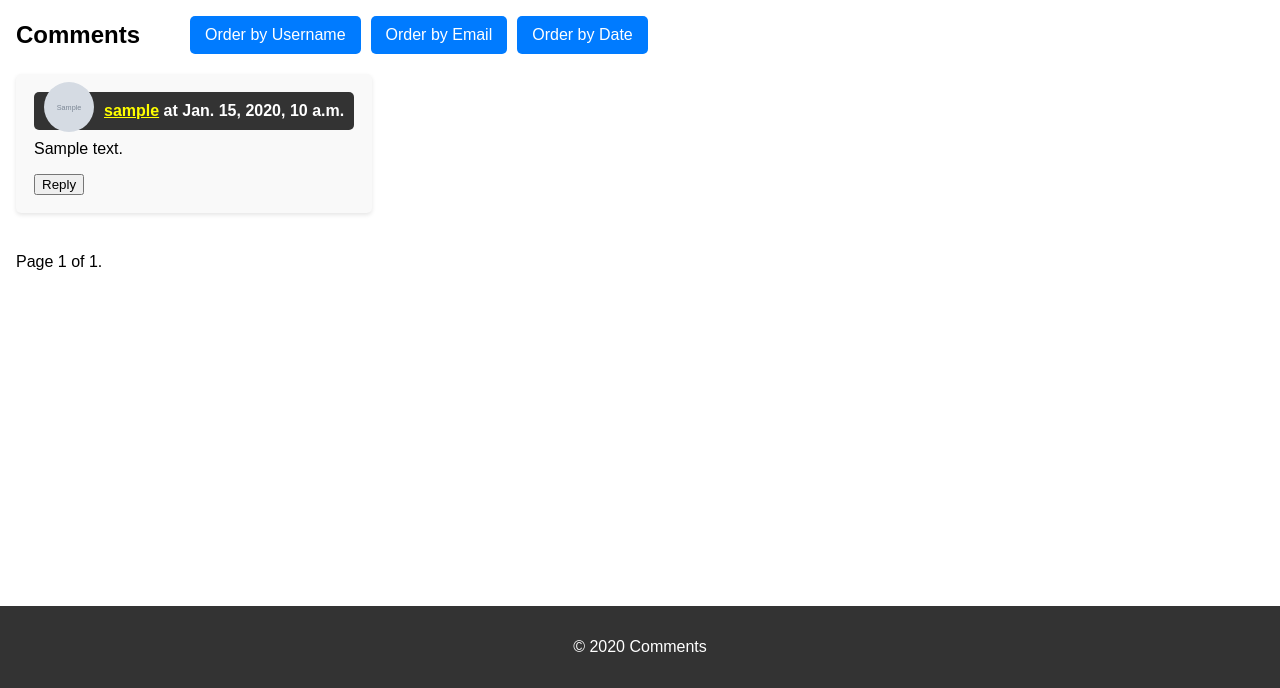
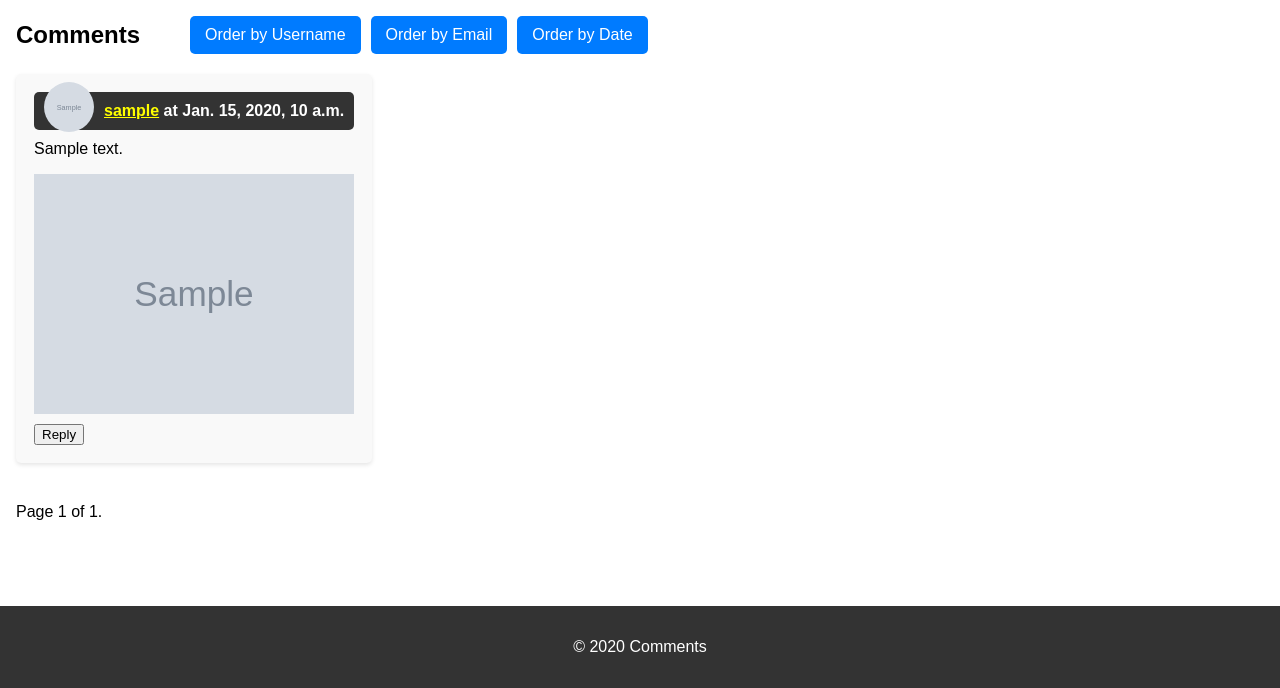
Before and after one commit to VladyslavShepilov/Comments, a Django app: template templates/dashboard/comments_list.html in a window 1280 px wide. Shown: the part 112-800 px from the top of the page. Run offline with Django 3.2, Linux system fonts and the light colour scheme; the template is opened without the code that fills it: most values are stand-ins (such as "Sample title", 1, 10 or a date in 2020); grey boxes marked "Sample" are stand-in pictures; form fields are guessed from the names that the template uses.

Commit message:
add image to comment

```diff
--- a/static/css/styles.css
+++ b/static/css/styles.css
@@ -338,3 +338,13 @@ header a:hover {
     display:block;
     margin-bottom: 5px;
 }
+
+.comment-img {
+    max-width: 320px;
+    max-height: 240px;
+    width: auto;
+    height: auto;
+    display: block;
+    margin-top: 10px;
+    margin-bottom: 10px;
+}
--- a/templates/dashboard/comment_tree.html
+++ b/templates/dashboard/comment_tree.html
@@ -7,6 +7,9 @@
         at {{ comment.created_at }}
     </div>
     <p class="comment-text">{{ comment.text }}</p>
+    {% if comment.image %}
+        <img src="{{ comment.image.url }}" alt="Comment Image" class="comment-img">
+    {% endif %}
 
     <button type="button" class="btn btn-primary" onclick="showReplyForm({{ comment.id }})">Reply</button>
     <div id="reply-form-{{ comment.id }}" style="display:none;"></div>
--- a/templates/dashboard/comments_list.html
+++ b/templates/dashboard/comments_list.html
@@ -16,6 +16,7 @@
             {% csrf_token %}
             {{ comment_form.text }}
             <div class="captcha">{{ comment_form.captcha }}</div>
+            <label for="{{ user_form.avatar.id_for_label }}">{{ comment_form.image }}</label>
             <input type="hidden" name="parent" value="">
             <button type="submit" class="btn btn-success">Submit</button>
         </form>
```
